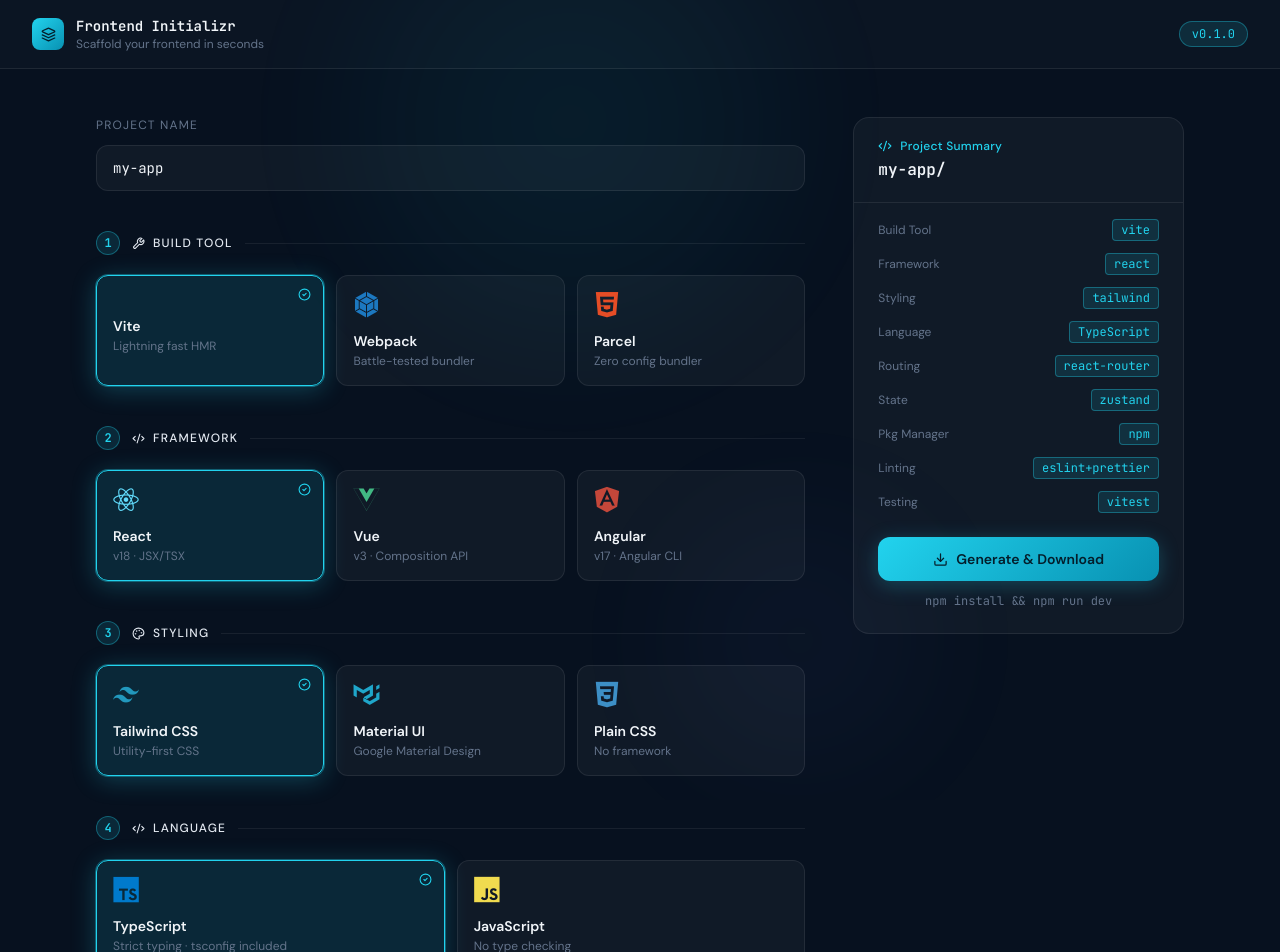
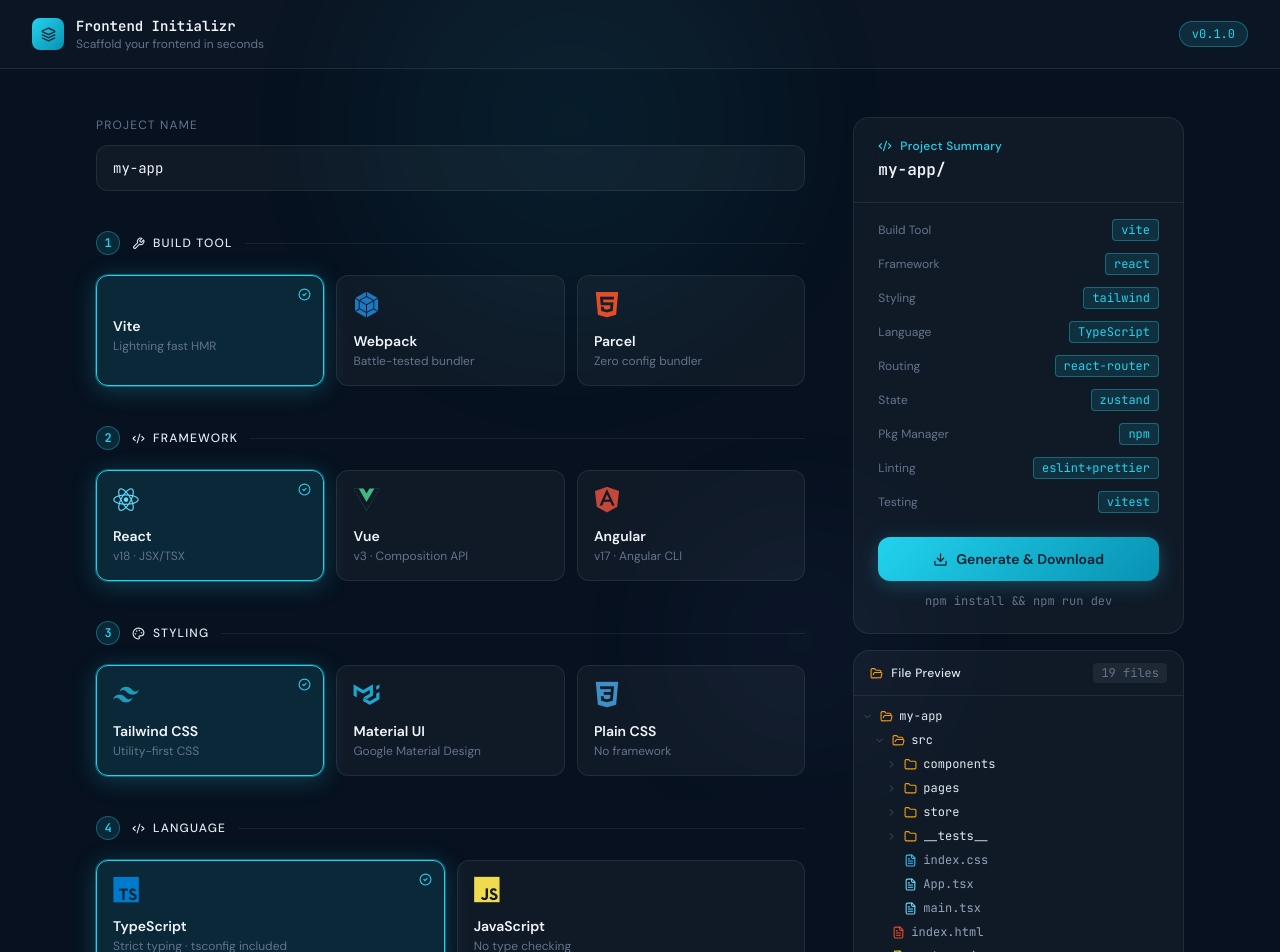
Before and after one commit to VaishnaviD5900/frontend-initializr, a React (Vite) app: page / in a window 1280 px wide. Shown: the top 952 px of the page. Built offline with nearby package versions, Linux system fonts and the light colour scheme.

Commit message:
feat: add live file tree preview in sidebar

```diff
--- a/src/App.tsx
+++ b/src/App.tsx
@@ -1,6 +1,8 @@
 import { useState } from 'react'
 import { Download, Code2, Layers, Palette, GitBranch, Database, CheckCircle2, Package, Wrench, ShieldCheck, FlaskConical } from 'lucide-react'
 import type { ProjectConfig, Framework, Styling, Routing, StateManagement, BuildTool, PackageManager, Linting, Testing } from './types'
+import { FileTree } from './components/FileTree'
+import { buildFileTree } from './utils/buildFileTree'
 import { DEFAULT_CONFIG } from './types'
 import { generateProject } from './generators/projectGenerator'
 
@@ -436,10 +438,11 @@
         </div>
 
         {/* Summary sidebar */}
-        <div className="col-span-1">
+        <div className="col-span-1 space-y-4">
           <SummaryPanel cfg={cfg} onGenerate={handleGenerate} loading={loading} />
+          <FileTree tree={buildFileTree(cfg)} />
           {done && (
-            <div className="mt-4 px-4 py-3 rounded-xl text-sm flex items-center gap-2"
+            <div className="px-4 py-3 rounded-xl text-sm flex items-center gap-2"
               style={{ background: T.accentDim, border: `1px solid ${T.accentBorder}`, color: T.accent }}>
               <CheckCircle2 size={14} />
               <span>
--- /dev/null
+++ b/src/components/FileTree.tsx
@@ -0,0 +1,117 @@
+import { useState } from 'react'
+import { ChevronRight, ChevronDown, Folder, FolderOpen, FileText } from 'lucide-react'
+import type { TreeNode } from '../utils/buildFileTree'
+
+// ── file icon color by extension ─────────────────────────────────────────────
+
+function fileColor(name: string): string {
+  if (name.endsWith('.tsx') || name.endsWith('.jsx')) return '#61dafb'
+  if (name.endsWith('.ts'))  return '#3178c6'
+  if (name.endsWith('.js'))  return '#f7df1e'
+  if (name.endsWith('.vue')) return '#42b883'
+  if (name.endsWith('.css')) return '#38bdf8'
+  if (name.endsWith('.html'))return '#e34c26'
+  if (name.endsWith('.json'))return '#cbcb41'
+  if (name.endsWith('.md'))  return '#8b949e'
+  if (name.startsWith('.eslint')) return '#4b32c3'
+  if (name.startsWith('.prettier')) return '#f7b93e'
+  if (name.includes('vitest') || name.includes('jest') || name.includes('cypress')) return '#a3e635'
+  if (name.includes('tailwind') || name.includes('postcss')) return '#38bdf8'
+  if (name.includes('vite'))   return '#a855f7'
+  if (name.includes('webpack')) return '#8dd6f9'
+  return '#94a3b8'
+}
+
+// ── single tree node ──────────────────────────────────────────────────────────
+
+function TreeNodeRow({ node, depth = 0, defaultOpen = false }: { node: TreeNode; depth?: number; defaultOpen?: boolean }) {
+  const [open, setOpen] = useState(defaultOpen)
+  const isFolder = node.type === 'folder'
+  const indent = depth * 12
+
+  return (
+    <div>
+      <div
+        className="flex items-center gap-1.5 py-0.5 px-2 rounded cursor-pointer group transition-colors duration-100"
+        style={{ paddingLeft: `${8 + indent}px` }}
+        onClick={() => isFolder && setOpen(o => !o)}
+      >
+        {/* chevron */}
+        <div className="w-3 flex-shrink-0" style={{ color: '#475569' }}>
+          {isFolder
+            ? open
+              ? <ChevronDown size={11} />
+              : <ChevronRight size={11} />
+            : null}
+        </div>
+
+        {/* icon */}
+        {isFolder
+          ? open
+            ? <FolderOpen size={13} color="#f59e0b" />
+            : <Folder     size={13} color="#f59e0b" />
+          : <FileText size={13} color={fileColor(node.name)} />
+        }
+
+        {/* name */}
+        <span
+          className="text-xs font-mono leading-5 group-hover:text-white transition-colors"
+          style={{ color: isFolder ? '#e2e8f0' : '#94a3b8' }}
+        >
+          {node.name}
+        </span>
+      </div>
+
+      {/* children */}
+      {isFolder && open && node.children && (
+        <div>
+          {node.children.map((child, i) => (
+            <TreeNodeRow key={i} node={child} depth={depth + 1} defaultOpen={depth < 1} />
+          ))}
+        </div>
+      )}
+    </div>
+  )
+}
+
+// ── exported component ────────────────────────────────────────────────────────
+
+export function FileTree({ tree }: { tree: TreeNode }) {
+  const fileCount = countFiles(tree)
+
+  return (
+    <div
+      className="rounded-2xl overflow-hidden"
+      style={{ background: 'rgba(255,255,255,0.04)', border: '1px solid rgba(255,255,255,0.08)' }}
+    >
+      {/* header */}
+      <div
+        className="px-4 py-3 flex items-center justify-between border-b"
+        style={{ borderColor: 'rgba(255,255,255,0.08)' }}
+      >
+        <div className="flex items-center gap-2">
+          <FolderOpen size={13} color="#f59e0b" />
+          <span className="text-xs font-medium tracking-wide" style={{ color: '#e2e8f0' }}>
+            File Preview
+          </span>
+        </div>
+        <span
+          className="font-mono text-xs px-2 py-0.5 rounded"
+          style={{ background: 'rgba(255,255,255,0.06)', color: '#64748b' }}
+        >
+          {fileCount} files
+        </span>
+      </div>
+
+      {/* tree */}
+      <div className="py-2 max-h-80 overflow-y-auto" style={{ scrollbarWidth: 'thin' }}>
+        <TreeNodeRow node={tree} depth={0} defaultOpen={true} />
+      </div>
+    </div>
+  )
+}
+
+function countFiles(node: TreeNode): number {
+  if (node.type === 'file') return 1
+  return (node.children ?? []).reduce((acc, child) => acc + countFiles(child), 0)
+}
--- /dev/null
+++ b/src/utils/buildFileTree.ts
@@ -0,0 +1,102 @@
+import type { ProjectConfig } from '../types'
+
+export interface TreeNode {
+  name: string
+  type: 'file' | 'folder'
+  children?: TreeNode[]
+}
+
+const ex = (ts: boolean) => ts ? 'tsx' : 'jsx'
+const s  = (ts: boolean) => ts ? 'ts'  : 'js'
+
+export function buildFileTree(cfg: ProjectConfig): TreeNode {
+  const { projectName, framework, typescript: ts, styling, routing, stateManagement, linting, testing, buildTool } = cfg
+
+  const root: TreeNode = { name: projectName, type: 'folder', children: [] }
+
+  // ── src ──────────────────────────────────────────────────────────────────────
+  const srcChildren: TreeNode[] = []
+
+  srcChildren.push({ name: 'components', type: 'folder', children: [] })
+  srcChildren.push({
+    name: 'pages', type: 'folder', children: [
+      { name: framework === 'vue' ? 'Home.vue' : `Home.${ex(ts)}`, type: 'file' }
+    ]
+  })
+
+  if (stateManagement === 'zustand') {
+    srcChildren.push({ name: 'store', type: 'folder', children: [{ name: `useAppStore.${s(ts)}`, type: 'file' }] })
+  } else if (stateManagement === 'redux') {
+    srcChildren.push({ name: 'store', type: 'folder', children: [
+      { name: `store.${s(ts)}`, type: 'file' },
+      { name: `counterSlice.${s(ts)}`, type: 'file' },
+    ]})
+  } else if (stateManagement === 'pinia') {
+    srcChildren.push({ name: 'store', type: 'folder', children: [{ name: `useAppStore.${s(ts)}`, type: 'file' }] })
+  }
+
+  if (routing === 'vue-router' && framework === 'vue') {
+    srcChildren.push({ name: 'router', type: 'folder', children: [{ name: `index.${s(ts)}`, type: 'file' }] })
+  }
+
+  if (testing === 'vitest' || testing === 'jest') {
+    srcChildren.push({ name: '__tests__', type: 'folder', children: [
+      { name: `example.test.${s(ts)}`, type: 'file' }
+    ]})
+  }
+
+  if (styling === 'tailwind' || styling === 'css') {
+    srcChildren.push({ name: 'index.css', type: 'file' })
+  }
+
+  if (framework === 'vue') {
+    srcChildren.push({ name: 'App.vue', type: 'file' })
+    srcChildren.push({ name: `main.${s(ts)}`, type: 'file' })
+  } else {
+    srcChildren.push({ name: `App.${ex(ts)}`, type: 'file' })
+    srcChildren.push({ name: `main.${ex(ts)}`, type: 'file' })
+  }
+
+  root.children!.push({ name: 'src', type: 'folder', children: srcChildren })
+
+  // ── cypress ───────────────────────────────────────────────────────────────────
+  if (testing === 'cypress') {
+    root.children!.push({
+      name: 'cypress', type: 'folder', children: [
+        { name: 'e2e', type: 'folder', children: [{ name: 'home.cy.ts', type: 'file' }] }
+      ]
+    })
+  }
+
+  // ── root files ────────────────────────────────────────────────────────────────
+  root.children!.push({ name: 'index.html',    type: 'file' })
+  root.children!.push({ name: 'package.json',  type: 'file' })
+
+  if (framework !== 'angular') {
+    if (buildTool === 'vite')    root.children!.push({ name: `vite.config.${s(ts)}`,    type: 'file' })
+    if (buildTool === 'webpack') root.children!.push({ name: `webpack.config.${s(ts)}`, type: 'file' })
+    if (ts) root.children!.push({ name: 'tsconfig.json', type: 'file' })
+    if (styling === 'tailwind') {
+      root.children!.push({ name: 'tailwind.config.js', type: 'file' })
+      root.children!.push({ name: 'postcss.config.js',  type: 'file' })
+    }
+  }
+
+  if (linting === 'eslint' || linting === 'eslint+prettier') {
+    root.children!.push({ name: '.eslintrc.cjs',  type: 'file' })
+    root.children!.push({ name: '.eslintignore',  type: 'file' })
+  }
+  if (linting === 'eslint+prettier') {
+    root.children!.push({ name: '.prettierrc',    type: 'file' })
+    root.children!.push({ name: '.prettierignore', type: 'file' })
+  }
+
+  if (testing === 'vitest')  root.children!.push({ name: `vitest.config.${s(ts)}`, type: 'file' })
+  if (testing === 'jest')    root.children!.push({ name: 'jest.config.cjs',         type: 'file' })
+  if (testing === 'cypress') root.children!.push({ name: `cypress.config.${s(ts)}`, type: 'file' })
+
+  root.children!.push({ name: 'README.md',  type: 'file' })
+  root.children!.push({ name: '.gitignore', type: 'file' })
+
+  return root
+}
```
